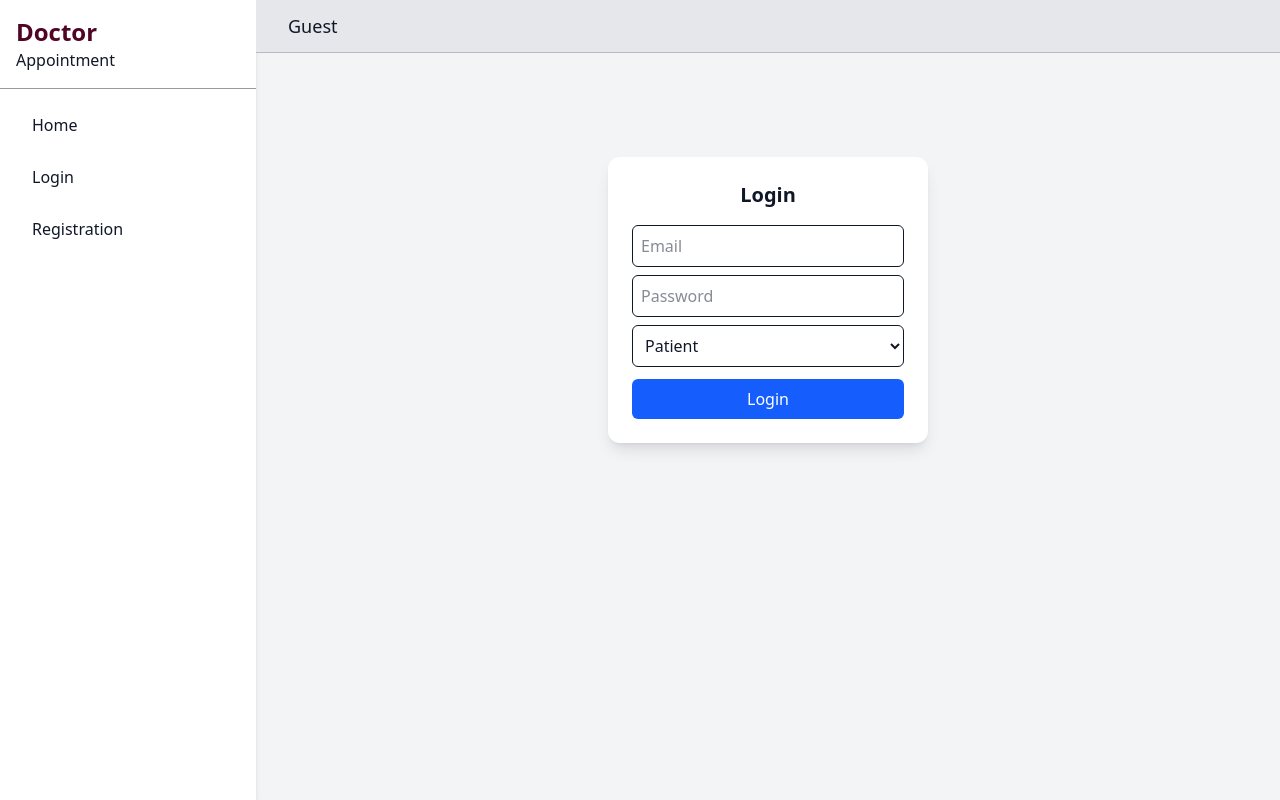
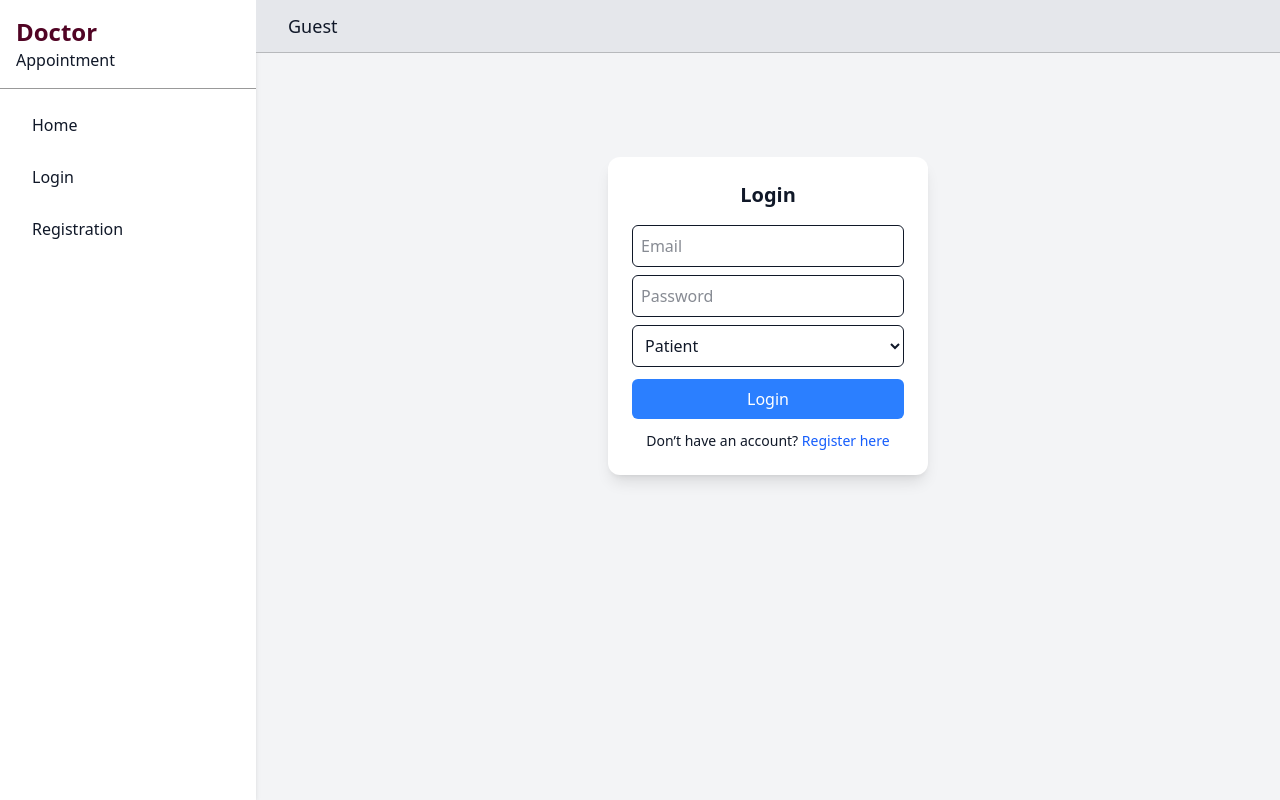
Before and after one commit to Dev-Rakib-is/doctor-appointment-system, a React (Vite) app: page /login in a window 1280 px wide. Built offline with nearby package versions, Linux system fonts and the light colour scheme.

Commit message:
login problem solve

```diff
--- a/src/pages/Login.jsx
+++ b/src/pages/Login.jsx
@@ -1,5 +1,5 @@
 import { useState } from "react";
-import { useNavigate } from "react-router-dom";
+import { Link, useNavigate } from "react-router-dom";
 import api from "../api/api";
 import { useAuth } from "../contex/AuthContex";
 import { motion } from "motion/react";
@@ -14,7 +14,9 @@ export default function Login() {
   const handleLogin = async () => {
     try {
       const res = await api.post("/auth/login", { email, password, role });
-      const { token, user } = res.data;
+      const { token, user } = res.data.data;
+      console.log("Login Response:", res.data.data);
+
 
       login(
         {
@@ -29,7 +31,7 @@ export default function Login() {
       else if (role === "DOCTOR") navigate("/doctor/dashboard");
       else if (role === "ADMIN") navigate("/admin/dashboard");
     } catch (err) {
-      console.error(err.response?.data || err.message);
+      console.error(err.response?.data.data || err.message);
       alert(err.response?.data?.message || "Login failed!");
     }
   };
@@ -41,20 +43,20 @@ export default function Login() {
       <input
         type="email"
         placeholder="Email"
-        className="border p-2 mb-2 rounded-md"
+        className="border p-2 mb-2 rounded-md outline-0"
         value={email}
         onChange={(e) => setEmail(e.target.value)}
       />
       <input
         type="password"
         placeholder="Password"
-        className="border p-2 mb-2 rounded-md"
+        className="border p-2 mb-2 rounded-md outline-0"
         value={password}
         onChange={(e) => setPassword(e.target.value)}
       />
 
       <select
-        className="border p-2 mb-3 rounded-md"
+        className="border p-2 mb-3 rounded-md outline-0"
         value={role}
         onChange={(e) => setRole(e.target.value)}
       >
@@ -66,9 +68,16 @@ export default function Login() {
       <motion.button
         whileTap={{ scale: 0.95 }}
         onClick={handleLogin}
-        className="bg-blue-600 text-white py-2 rounded-md cursor-pointer">
+        className="bg-blue-500 hover:bg-blue-600 text-white py-2 rounded-md cursor-pointer"
+      >
         Login
       </motion.button>
+      <p className="text-sm text-center mt-3">
+        Don’t have an account?{" "}
+        <Link to="/register" className="text-blue-600 hover:underline">
+          Register here
+        </Link>
+      </p>
     </div>
   );
 }
```
Lines whose indentation alone changed are shown as unchanged.
